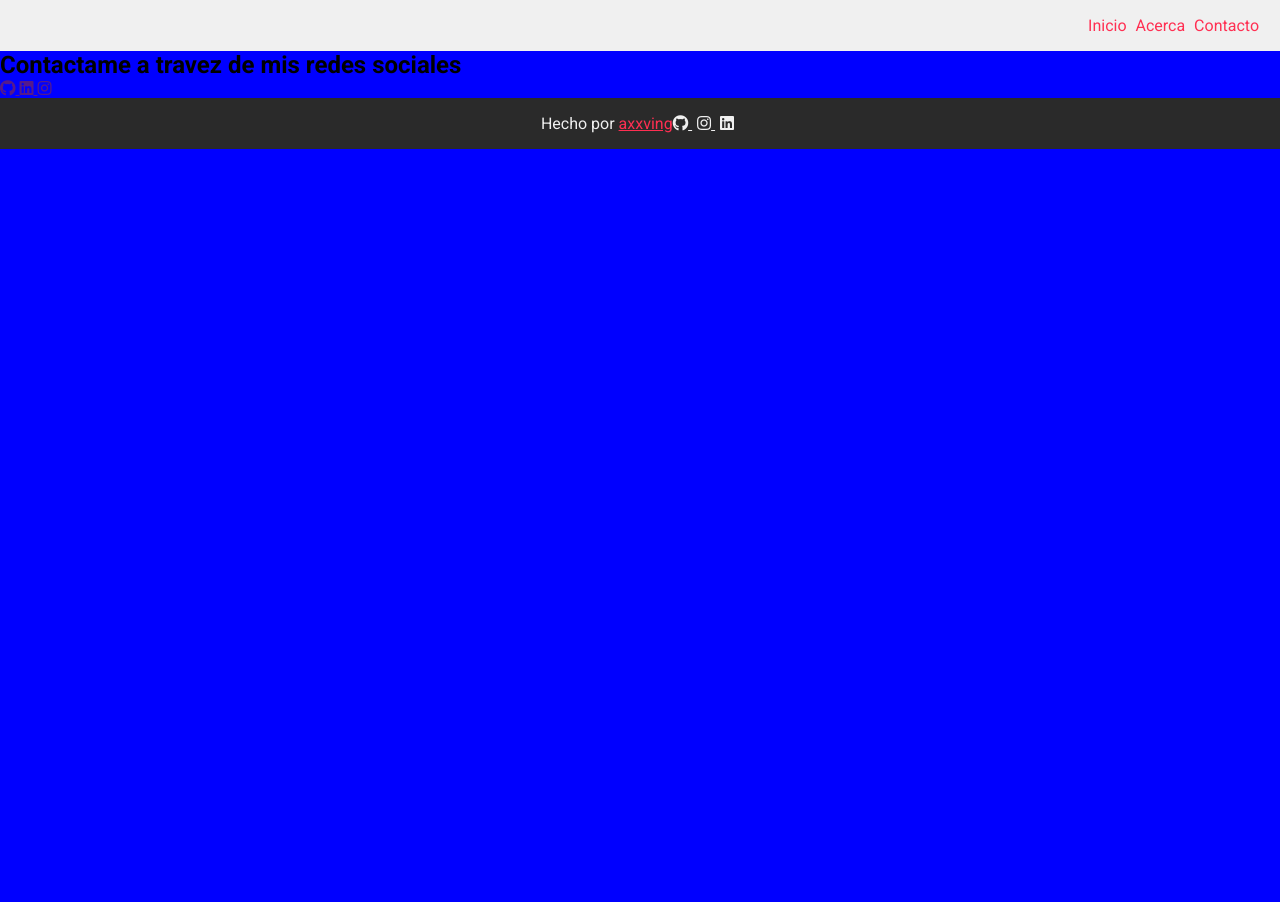
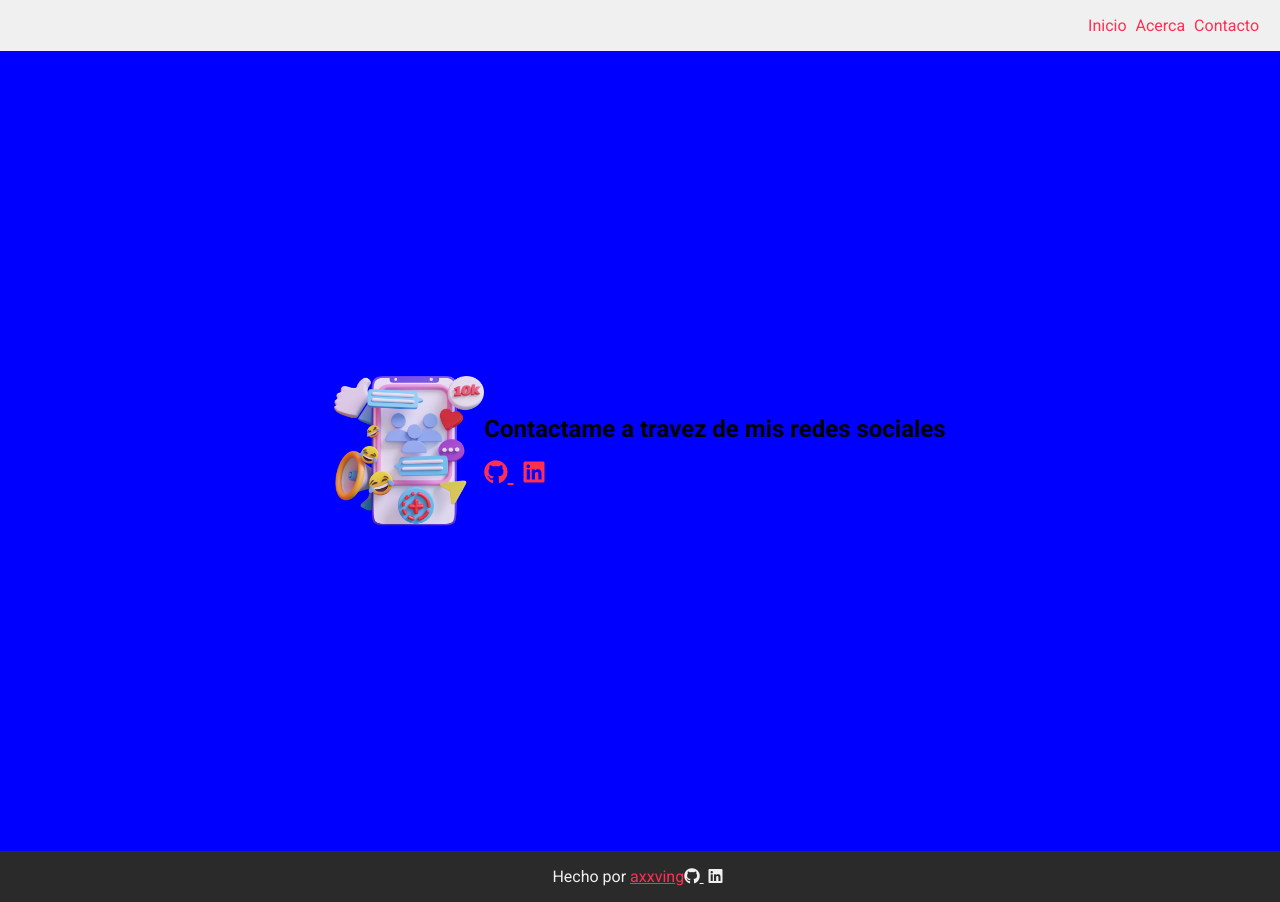
Before and after one commit to axxving/cur-js-fg-axv, a PHP site: page /html/contacto.html in a window 1280 px wide. Before the commit the page ends 149 px from the top, so only its background shows below. Run offline with PHP 8.4, Linux system fonts and the light colour scheme.

Commit message:
feat(style): Contacto v1
Co-Authored-By: Irving Alejandro Hernández Ramírez <160192346+axxving@users.noreply.github.com>

```diff
--- a/Bloque02/css/styles.css
+++ b/Bloque02/css/styles.css
@@ -129,6 +129,34 @@ footer {
   }
 }
 
+/*? Contacto*/
+.container__contacto {
+  min-height: 100vh;
+  display: flex;
+  align-items: center;
+  justify-content: center;
+  padding: 1rem;
+  .container-img {
+    display: flex;
+    align-items: center;
+    justify-content: center;
+  }
+  .container__content {
+    display: flex;
+    align-items: start;
+    justify-content: center;
+    flex-direction: column;
+    .container-icons {
+      margin-top: 1rem;
+      .contacto-icon {
+        color: var(--salmon);
+        font-size: 1.5rem;
+        margin-right: 10px;
+      }
+    }
+  }
+}
+
 /* Extra small devices (phones, less than 576px) */
 @media (max-width: 575.98px) {
   /* body {
@@ -169,13 +197,28 @@ footer {
       text-align: center;
     }
   }
+
+  .container__contacto {
+    flex-direction: column;
+    .container-img {
+    }
+
+    .container__content {
+      margin-top: 1rem;
+      text-align: center;
+      align-items: center;
+      .container-icons {
+        margin-top: 1rem;
+      }
+    }
+  }
 }
 
 /* Small devices (phones, 576px and up) */
 @media (min-width: 576px) {
-  body {
+  /* body {
     background-color: orange;
-  }
+  } */
 }
 
 /* Medium devices (tablets, 768px and up) */
--- a/Bloque02/html/contacto.html
+++ b/Bloque02/html/contacto.html
@@ -24,30 +24,52 @@
         <a class="nav__link" href="/Bloque02/html/contacto.html">Contacto</a>
       </nav>
     </header>
+
     <div class="container__contacto">
-      <h2>Contactame a travez de mis redes sociales</h2>
-      <a href="">
-        <i class="fab fa-github"></i>
-      </a>
-      <a href="">
-        <i class="fab fa-linkedin"></i>
-      </a>
-      <a href="">
-        <i class="fab fa-instagram"></i>
-      </a>
+      <div class="container-img">
+        <img
+          width="150"
+          src="/Bloque02/imgs/img-redes.png"
+          alt="Ilustración de redes sociales."
+        />
+      </div>
+      <div class="container__content">
+        <h2>Contactame a travez de mis redes sociales</h2>
+        <div class="container-icons">
+          <a
+            class="contacto-icon"
+            target="_blank"
+            href="https://github.com/axxving"
+          >
+            <i class="fab fa-github"></i>
+          </a>
+          <a
+            class="contacto-icon"
+            target="_blank"
+            href="https://www.linkedin.com/in/alejandrohernandezda/"
+          >
+            <i class="fab fa-linkedin"></i>
+          </a>
+        </div>
+      </div>
     </div>
 
-    <!--TODO Footer-->
+    <!--Footer-->
     <footer>
       <p class="p-footer">Hecho por <a class="a-footer" href="">axxving</a></p>
       <div class="social__icons">
-        <a class="a-footer-icon" href="">
+        <a
+          class="a-footer-icon"
+          target="_blank"
+          href="https://github.com/axxving"
+        >
           <i class="fab fa-github"> </i>
         </a>
-        <a class="a-footer-icon" href="">
-          <i class="fab fa-instagram"></i>
-        </a>
-        <a class="a-footer-icon" href="">
+        <a
+          class="a-footer-icon"
+          target="_blank"
+          href="https://www.linkedin.com/in/alejandrohernandezda/"
+        >
           <i class="fab fa-linkedin"></i>
         </a>
       </div>
```
Also changed, not shown: Bloque02/html/acerca.html (+11 -6 lines), Bloque02/index.html (+11 -6 lines), Bloque02/imgs/img-redes.png (added).
